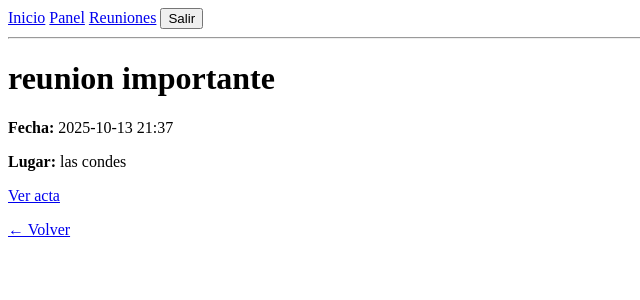
After one commit to Miguel0o0/Capstone, a Django app: page /reuniones/1/ in a window 1280 px wide. The commit adds this page. Shown: the top 300 px of the page, without its empty margins (0-640 px from the left). Run offline with Django 5.2, Linux system fonts and the light colour scheme; a user stored in the database is signed in; data comes from the database, SQL or seed files in the repository; both versions use the stored data as it was after the commit.

Commit message:
creacion modelo reuniones y minutos
se añadieron dos modelos nuevos

```diff
--- a/backend/core/models.py
+++ b/backend/core/models.py
@@ -65,3 +65,25 @@ class Announcement(models.Model):
 
     def __str__(self):
         return self.titulo
+
+class Meeting(models.Model):
+    fecha = models.DateTimeField()
+    lugar = models.CharField(max_length=200)
+    tema = models.CharField(max_length=200)
+    creado_en = models.DateTimeField(auto_now_add=True)
+
+    class Meta:
+        ordering = ["-fecha"]
+
+    def __str__(self):
+        # Ej.: "Reunión 2025-10-12 19:00 — Sede vecinal"
+        return f"Reunión {self.fecha:%Y-%m-%d %H:%M} — {self.lugar}"
+
+class Minutes(models.Model):
+    meeting = models.OneToOneField(Meeting, on_delete=models.CASCADE, related_name="minutes")
+    texto = models.TextField()
+    archivo = models.FileField(upload_to="actas/", blank=True, null=True)
+    creado_en = models.DateTimeField(auto_now_add=True)
+
+    def __str__(self):
+        return f"Acta de {self.meeting.fecha:%Y-%m-%d}"
--- a/backend/core/urls.py
+++ b/backend/core/urls.py
@@ -12,4 +12,13 @@ urlpatterns = [
     path("avisos/nuevo/", views.AnnouncementCreateView.as_view(), name="announcement_create"),
     path("avisos/<int:pk>/editar/", views.AnnouncementUpdateView.as_view(), name="announcement_update"),
     path("avisos/<int:pk>/eliminar/", views.AnnouncementDeleteView.as_view(), name="announcement_delete"),
+    path("reuniones/", views.MeetingListView.as_view(), name="meeting_list"),
+    path("reuniones/<int:pk>/", views.MeetingDetailView.as_view(), name="meeting_detail"),
+    path("reuniones/nueva/", views.MeetingCreateView.as_view(), name="meeting_create"),
+    path("reuniones/<int:pk>/editar/", views.MeetingUpdateView.as_view(), name="meeting_update"),
+    path("reuniones/<int:pk>/eliminar/", views.MeetingDeleteView.as_view(), name="meeting_delete"),
+    path("actas/<int:pk>/", views.MinutesDetailView.as_view(), name="minutes_detail"),
+    path("actas/nueva/", views.MinutesCreateView.as_view(), name="minutes_create"),
+    path("actas/<int:pk>/editar/", views.MinutesUpdateView.as_view(), name="minutes_update"),
+    path("actas/<int:pk>/eliminar/", views.MinutesDeleteView.as_view(), name="minutes_delete"),
 ]
--- a/backend/core/views.py
+++ b/backend/core/views.py
@@ -4,7 +4,7 @@ from django.contrib.auth.mixins import LoginRequiredMixin, UserPassesTestMixin
 from django.urls import reverse_lazy
 from django.utils.timezone import now
 from django.views.generic import ListView, DetailView, CreateView, UpdateView, DeleteView
-from .models import Announcement
+from .models import Announcement, Meeting, Minutes
 from django.db.models import Q
 
 # Create your views here.
@@ -68,3 +68,62 @@ class AnnouncementDeleteView(LoginRequiredMixin, IsAdminOrSecretaryMixin, Delete
     model = Announcement
     template_name = "core/announcement_confirm_delete.html"
     success_url = reverse_lazy("core:announcement_list")
+
+# Permiso: Admin o Secretario
+class IsAdminOrSecretaryMixin(UserPassesTestMixin):
+    def test_func(self):
+        u = self.request.user
+        return u.is_superuser or u.groups.filter(name__in=["Admin", "Secretario"]).exists()
+
+# --- MEETINGS ---
+class MeetingListView(LoginRequiredMixin, ListView):
+    model = Meeting
+    template_name = "core/meeting_list.html"
+    context_object_name = "reuniones"
+
+class MeetingDetailView(LoginRequiredMixin, DetailView):
+    model = Meeting
+    template_name = "core/meeting_detail.html"
+    context_object_name = "reunion"
+
+# (Opcional CRUD)
+class MeetingCreateView(LoginRequiredMixin, IsAdminOrSecretaryMixin, CreateView):
+    model = Meeting
+    fields = ["fecha", "lugar", "tema"]
+    template_name = "core/meeting_form.html"
+    success_url = reverse_lazy("core:meeting_list")
+
+class MeetingUpdateView(LoginRequiredMixin, IsAdminOrSecretaryMixin, UpdateView):
+    model = Meeting
+    fields = ["fecha", "lugar", "tema"]
+    template_name = "core/meeting_form.html"
+    success_url = reverse_lazy("core:meeting_list")
+
+class MeetingDeleteView(LoginRequiredMixin, IsAdminOrSecretaryMixin, DeleteView):
+    model = Meeting
+    template_name = "core/meeting_confirm_delete.html"
+    success_url = reverse_lazy("core:meeting_list")
+
+# --- MINUTES (Acta) ---
+class MinutesDetailView(LoginRequiredMixin, DetailView):
+    model = Minutes
+    template_name = "core/minutes_detail.html"
+    context_object_name = "acta"
+
+# (Opcional CRUD de actas)
+class MinutesCreateView(LoginRequiredMixin, IsAdminOrSecretaryMixin, CreateView):
+    model = Minutes
+    fields = ["meeting", "texto", "archivo"]
+    template_name = "core/minutes_form.html"
+    success_url = reverse_lazy("core:meeting_list")
+
+class MinutesUpdateView(LoginRequiredMixin, IsAdminOrSecretaryMixin, UpdateView):
+    model = Minutes
+    fields = ["meeting", "texto", "archivo"]
+    template_name = "core/minutes_form.html"
+    success_url = reverse_lazy("core:meeting_list")
+
+class MinutesDeleteView(LoginRequiredMixin, IsAdminOrSecretaryMixin, DeleteView):
+    model = Minutes
+    template_name = "core/minutes_confirm_delete.html"
+    success_url = reverse_lazy("core:meeting_list")
--- a/backend/templates/base.html
+++ b/backend/templates/base.html
@@ -10,6 +10,7 @@
     <a href="{% url 'core:home' %}">Inicio</a>
     {% if user.is_authenticated %}
       <a href="{% url 'core:dashboard' %}">Panel</a>
+      <a href="{% url 'core:meeting_list' %}">Reuniones</a>
       <form action="{% url 'logout' %}" method="post" style="display:inline">{% csrf_token %}
         <button type="submit">Salir</button>
       </form>
--- /dev/null
+++ b/backend/templates/core/meeting_detail.html
@@ -0,0 +1,15 @@
+{% extends "base.html" %}
+{% block title %}Reunión{% endblock %}
+{% block content %}
+<h1>{{ reunion.tema }}</h1>
+<p><b>Fecha:</b> {{ reunion.fecha|date:"Y-m-d H:i" }}</p>
+<p><b>Lugar:</b> {{ reunion.lugar }}</p>
+
+{% if reunion.minutes %}
+  <p><a href="{% url 'core:minutes_detail' reunion.minutes.pk %}">Ver acta</a></p>
+{% else %}
+  <p><i>Sin acta disponible.</i></p>
+{% endif %}
+
+<p><a href="{% url 'core:meeting_list' %}">&larr; Volver</a></p>
+{% endblock %}
```
Also changed, not shown: backend/core/admin.py (+12 -1 lines), backend/templates/core/meeting_list.html (added, +16 -0 lines), backend/templates/core/minutes_detail.html (added, +12 -0 lines), backend/core/migrations/0005_meeting_minutes.py (added), backend/db.sqlite3, 1 other file.
